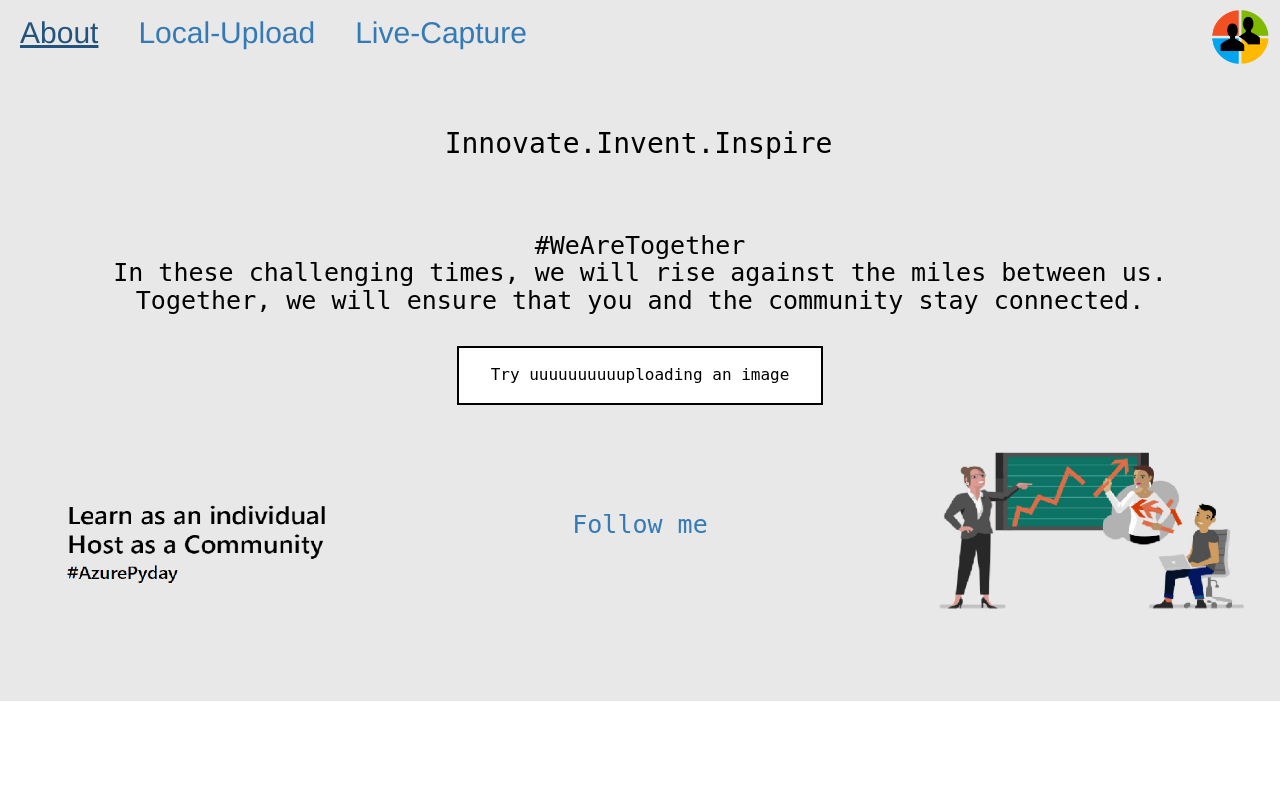
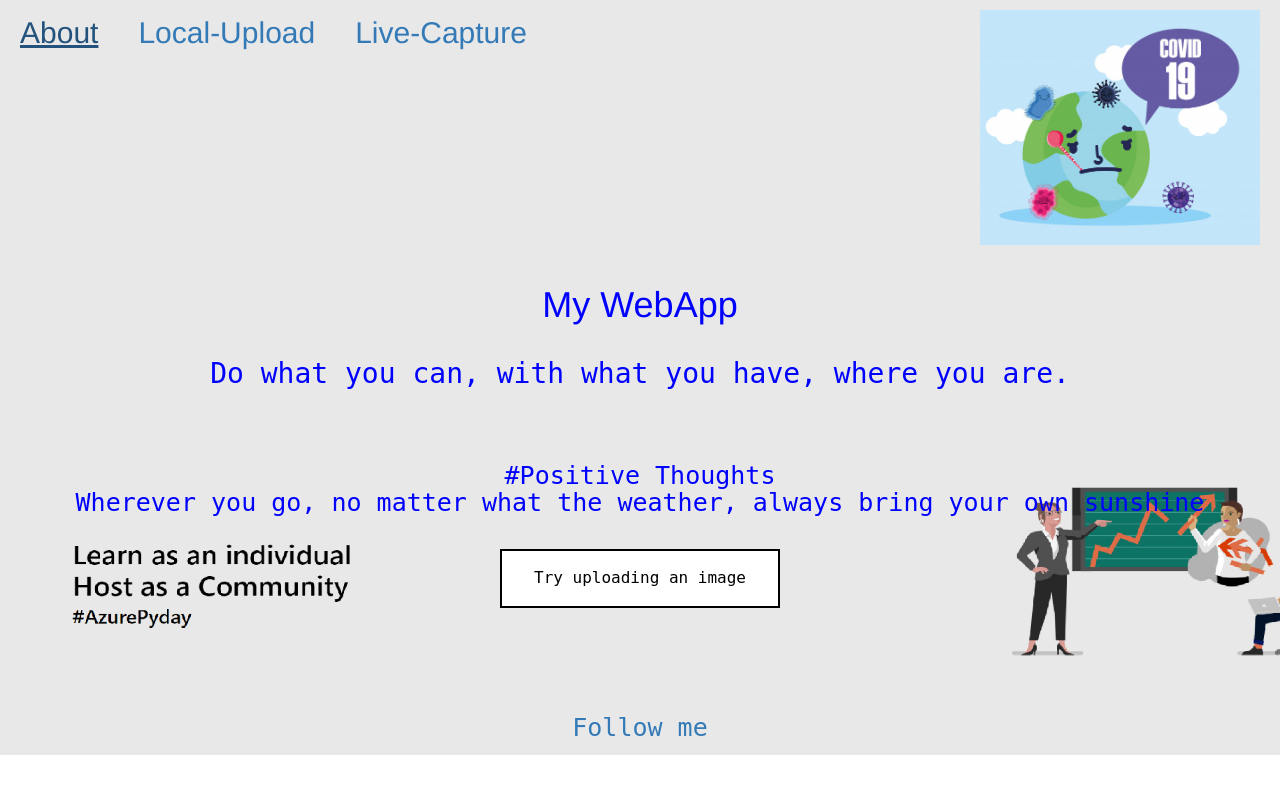
Before and after one commit to AsraFathima/Custom-Vision-classifier, a Flask app: page / in a window 1280 px wide. Run offline with Flask 2, Linux system fonts and the light colour scheme; some libraries are stand-ins or nearby versions.

Commit message:
Initial commit

```diff
--- a/app/static/stylesheet.css
+++ b/app/static/stylesheet.css
@@ -1,5 +1,5 @@
 body{
-  background-color: rgb(232, 232, 232);
+  background-color: rgb(170, 255, 167);
 }
 p{
   font-size: 25px;
--- a/app/templates/base.html
+++ b/app/templates/base.html
@@ -14,7 +14,7 @@
         <li ><a href="./capture">Local-Upload</a></li>
         <li ><a href="./livecapture">Live-Capture</a></li>
         <!-- <li ><a href="./live">Live-Capture</a></li> -->
-        <img style=" padding: 10px 0px; float:right; width:60px; margin-right: 10px;" src="../static/MSS logo circle.png">
+        <img style=" padding: 10px 10px; float:right; width:300px; margin-right: 10px;" src="../static/earth.jpg">
       </ul>
 
     </div>
--- a/app/templates/capture.html
+++ b/app/templates/capture.html
@@ -6,7 +6,7 @@
   <div class="row">
 
     <div class="col-sm-12 col-md-12 col-xs-12 text-center" >
-      <h1 align="center" style="color: black;">Image Upload</h1>
+      <h1 align="center" style="color: orangered;">Image Upload</h1>
       <p>Upload an image file to classify</p>
       <div style="margin-top: 50px;">
         <form action = "/result" method = "post" enctype="multipart/form-data">
--- a/app/templates/home.html
+++ b/app/templates/home.html
@@ -1,26 +1,25 @@
 {% extends "base.html" %}
 {% block title %}Home{% endblock %}
 {% block body %}
-<div class="text-center" style="color: black;" >
+<div class="text-center" style="color: blue;" >
 
-  <h1 class="pyday-head" id="pyday" align="center" ></h1>
+  <h1 class="head" id="myday" align="center" > My WebApp</h1>
 
   <div class="wrapper">
     <div class="typing-demo">
-        Innovate.Invent.Inspire
+      Do what you can, with what you have, where you are.
     </div>
   </div>
 
   <h3 style="font-family: Arial, Helvetica, sans-serif; margin-bottom: 30px;" >
     <p>
-      <br>#WeAreTogether<br>
-      In these challenging times, we will rise against the miles between us.
-      <br> Together, we will ensure that you and the community stay connected.
+      <br>#Positive Thoughts<br>
+      Wherever you go, no matter what the weather, always bring your own sunshine
     </p>
   </h3>
 
   <form action = "/capture">
-    <input class="button"type="submit" value="Try uuuuuuuuuuploading an image" >
+    <input class="button"type="submit" value="Try uploading an image" >
   </form>
   <footer><p style="margin-left: px;margin-top: 100px;"><a href="https://linkedin.com/in/asra-fathima-87a9b0191/">Follow me</a></p></footer>
 
--- a/app/templates/live.html
+++ b/app/templates/live.html
@@ -3,7 +3,7 @@
 {% block body %}
 
 <div class="col-sm-12 col-md-12 col-xs-12 text-center" >
-    <h2 align="center" style="color: black;">Live capture</h2>
+    <h2 align="center" style="color: orangered;">Live capture</h2>
     <p>Click on an image file to classify</p>
     <image style="margin:10px 130px;"id="bg" height="300px" width="300px" src="{{ url_for('video_feed') }}">
     <form id="myform" action="/live" method ="post" enctype="multipart/form-data">
--- a/app/templates/livecapture.html
+++ b/app/templates/livecapture.html
@@ -3,7 +3,7 @@
 {% block body %}
 
 <div class="col-sm-12 col-md-12 col-xs-12 text-center" >
-    <h2 align="center" style="color: black;">Live capture</h2>
+    <h2 align="center" style="color: orangered;">Live capture</h2>
     <p>Click on the click button to capture and upload an image</p>
     <image style="margin:10px 130px;"id="bg" height="300px" width="300px" src="{{ url_for('video_feed') }}">
     <form action = "/result-capture" method = "post" enctype="multipart/form-data">
--- a/app/templates/result-capture.html
+++ b/app/templates/result-capture.html
@@ -1,7 +1,7 @@
 {% extends "base.html" %}
 {% block title %}Success{% endblock %}
 {% block body %}
-<div align="center" style="color: black;">
+<div align="center" style="color: blue;">
     <p>File uploaded successfully</p>
     <p>Results:<br><h3 class="result">{{result}}</h3> </p>
     <img src="../static/test1.jpg" width="200px" height="200px" alt="Image">
--- a/app/templates/result.html
+++ b/app/templates/result.html
@@ -1,7 +1,7 @@
 {% extends "base.html" %}
 {% block title %}Success{% endblock %}
 {% block body %}
-<div align="center" style="color: black;">
+<div align="center" style="color: blue;">
     <p>File uploaded successfully</p>
     <p>Results:<br><h3 class="result">{{result}}</h3> </p>
     <img src="../static/test.jpg" width="320px" height="310px" alt="Image">
```
Also changed, not shown: app/static/MSS logo Black.png (deleted), app/static/MSS logo circle.png (deleted), app/static/test1.jpg.
